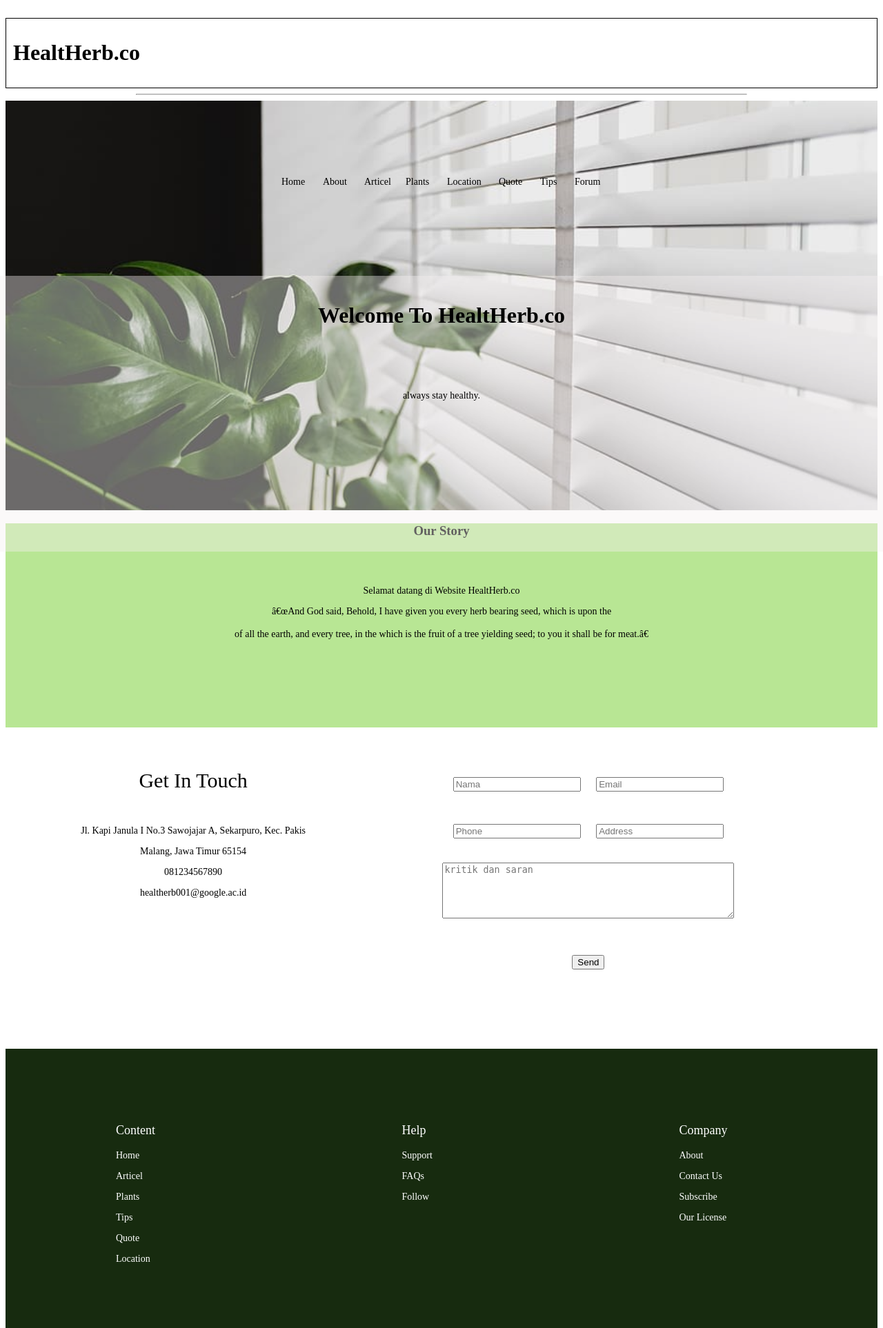
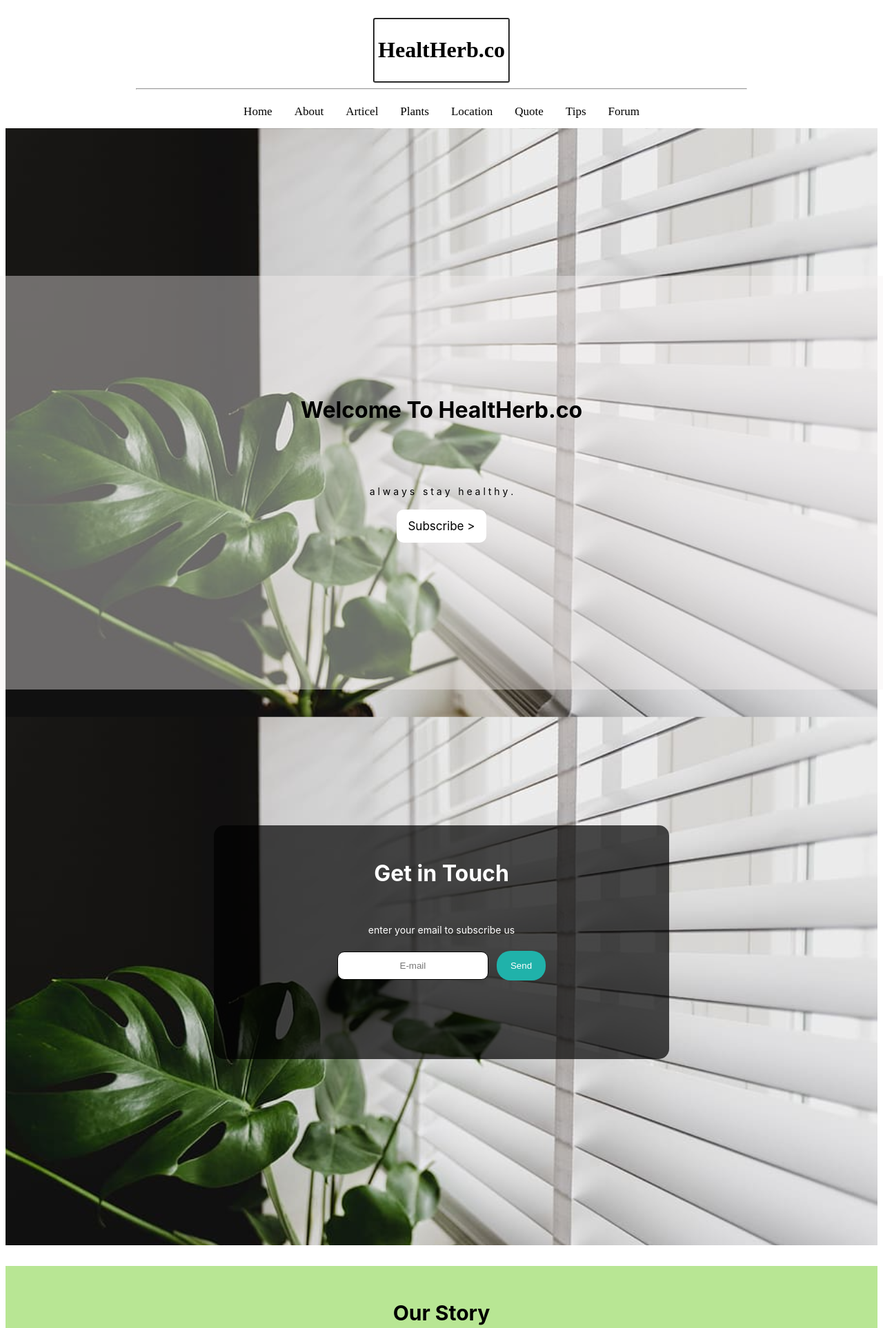
Before and after one commit to adeniaa30/adeniaa30.github.io, a PHP site: page / in a window 1280 px wide. Shown: the top 1926 px of the page at 69% size. Run offline with PHP 8.4, Linux system fonts and the light colour scheme.

Commit message:
update hari jumat

```diff
--- a/projek_pweb/index.html
+++ b/projek_pweb/index.html
@@ -3,29 +3,26 @@
     <head>
         <link rel="stylesheet" href="style.css">
         <title>
-<<<<<<< HEAD
             Yuk Belajar Herbal!
-=======
-            Heloo! ayo belajar tanaman obat!
->>>>>>> 6f442d00e8a08fea1ff38610e49b3f64839aee17
         </title>
         <br>
     </head>
 
     <body>
         <div id="kotakjudul">
-            <h1 class="judul0">HealtHerb.co</h1>
+            <h1 class="judul">HealtHerb.co</h1>
         </div>
         <hr>
-        <div class='navbar'>
-            <a href="#"; id="home">Home</a>
-            <a href="#"; id="about">About</a>
-            <a href="#"; id="articel">Articel</a>
-            <a href="#"; id="plants">Plants</a>
-            <a href="#"; id="location">Location</a>
-            <a href="#"; id="quote">Quote</a>
-            <a href="#"; id="tips">Tips</a>
-            <a href="#"; id="forum">Forum</a>
+        <div id="navbar">
+            <a href="#">Home</a>
+            <a href="#">About</a>
+            <a href="#">Articel</a>
+            <a href="#">Plants</a>
+            <a href="#">Location</a>
+            <a href="#">Quote</a>
+            <a href="#">Tips</a>
+            <a href="#">Forum</a>
+
         </div>
 
         <div class="bagianhome">
@@ -34,21 +31,38 @@
             <br> <br><br><br><br><br><br><br><br><br><br>
             <br> <br><br><br><br><br><br><br><br><br><br>
             <br> <br><br><br><br><br><br><br><br><br><br>
-        </div>
-        <div id="kotak">
-            <br>
-            <h1 class="judul1">Welcome To HealtHerb.co</h1>
-            <br> <br><br>
-            <p class="judul1">always stay healthy.</p>
+            <div id="kotak">
+                <br><br><br>
+                <h1 id="judul1">Welcome To HealtHerb.co</h1>
+                <br> <br><br>
+                <p>a l w a y s &nbsp; s t a y &nbsp; h e a l t h y .</p> <br>
+                <div class="sub">
+                    <a href="#" id="subscribe">Subscribe ></a>
+                </div>
+            </div>
+            <br> <br><br><br><br><br><br><br><br><br><br>
+            <br> <br><br><br><br><br><br><br><br><br><br>
+                <div id="kotak2">
+                    <h1 class="judul2">
+                        Get in Touch
+                    </h1> <br>
+                    <p id="judul3">enter your email to subscribe us</p>
+                    <div class="sub">
+                        <input type="text" placeholder="E-mail"> &nbsp; <input type="submit" value="Send">
+                    </div>
+                </div>
+                <br> <br><br><br><br><br><br><br><br><br><br>
+            <br> <br><br><br>
         </div>
         <div id="ijo">
-            <h3 class="judul">Our Story</h3>
-            <br> <br>
+            <h3 class="story">Our Story</h3>
             <p>Selamat datang di Website HealtHerb.co</p>
             <p>“And God said, Behold, I have given you every herb bearing seed, which is upon the <p>
             <p>of all the earth, and every tree, in the which is the fruit of a tree yielding seed; to you it shall be for meat.”</p>
             <br> <br><br><br><br><br>
         </div>
+
+
 
         <div class="gridBesar">
             <div class="grid">
@@ -61,7 +75,7 @@
             <div class="grid">
                 <form>
                     <input type="text" placeholder="Nama"> &nbsp;
-                    <input type="text" placeholder="Email"> <br> <br>
+                    <input type="text" placeholder="Email"> <br>
                     <input type="text" placeholder="Phone"> &nbsp;
                     <input type="text" placeholder="Address"> <br> <br>
                     <textarea cols="50" rows="5" placeholder="kritik dan saran"></textarea> <br> <br>
--- a/projek_pweb/style.css
+++ b/projek_pweb/style.css
@@ -6,158 +6,68 @@ html{
     text-align: center;
     font-family: 'Times New Roman', Times, serif;
 }
-.judul1 {
+#judul1 {
+    text-align: center;
+    font-family: -apple-system, BlinkMacSystemFont, 'Segoe UI', Roboto, Oxygen, Ubuntu, Cantarell, 'Open Sans', 'Helvetica Neue', sans-serif;
+    padding-top: 100px;
+}
+.judul2{
+    text-align: center;
+    font-family: -apple-system, BlinkMacSystemFont, 'Segoe UI', Roboto, Oxygen, Ubuntu, Cantarell, 'Open Sans', 'Helvetica Neue', sans-serif;
+    color: white;
+    padding-top: 50px;
+}
+#judul3{
+    text-align: center;
+    font-family: -apple-system, BlinkMacSystemFont, 'Segoe UI', Roboto, Oxygen, Ubuntu, Cantarell, 'Open Sans', 'Helvetica Neue', sans-serif;
+    color: white;
+}
+.story{
     text-align: center;
     font-family: 'Times New Roman', Times, serif;
+    padding: 50px;
+    font-size: 30px;
+    font-family: -apple-system, BlinkMacSystemFont, 'Segoe UI', Roboto, Oxygen, Ubuntu, Cantarell, 'Open Sans', 'Helvetica Neue', sans-serif;
 }
-
 hr{
+    width: fit-content;
+    text-align: center;
+    color:solid black;
     width: 70%;
-    text-align: center;
-    size :3;
-    color:grey
 }
 #kotakjudul{
     border-style: groove;
     border-color: black;
-    border-width: thin;
-    padding: 10px;
+    border-width: 2px;
+    border-radius: 3px;
+    padding: 5px;
     text-align: justify;
-
+    width: fit-content;
+    margin: auto;
+}
+#navbar{
+    margin: auto;
+    overflow: hidden;
+    position: -webkit-sticky;
+    position: sticky;
+    top: 0;
+    width: fit-content;
+    background: fixed;
+    background-color: white;
+}
+#navbar a {
+    float: left;
+    display: block;
+    color:black;
+    text-align: center;
+    padding: 14px 16px;
+    text-decoration: none;
+    font-size: 17px;
+}
+#navbar a:hover{
+    background-color: darkseagreen;
 }
 
-.navbar {
-    padding: 10px;
-    position: absolute;
-}
-#home {
-    position: absolute;
-    width: 54px;
-    height: 16px;
-    left: 400px;
-    top: 110px;
-    font-family: Microsoft Sans Serif;
-    font-style: normal;
-    font-weight: normal;
-    font-size: 14px;
-    line-height: 16px;
-    display: flex;
-    align-items: center;
-    color: #000000;
-    text-decoration: none;
-}
-#about {
-    position: absolute;
-    width: 54px;
-    height: 16px;
-    left: 460px;
-    top: 110px;
-    font-family: Microsoft Sans Serif;
-    font-style: normal;
-    font-weight: normal;
-    font-size: 14px;
-    line-height: 16px;
-    display: flex;
-    align-items: center;
-    color: #000000;
-    text-decoration: none;
-}
-#articel {
-    position: absolute;
-    width: 54px;
-    height: 16px;
-    left: 520px;
-    top: 110px;
-    font-family: Microsoft Sans Serif;
-    font-style: normal;
-    font-weight: normal;
-    font-size: 14px;
-    line-height: 16px;
-    display: flex;
-    align-items: center;
-    color: #000000;
-    text-decoration: none;
-}
-#plants {
-    position: absolute;
-    width: 54px;
-    height: 16px;
-    left: 580px;
-    top: 110px;
-    font-family: Microsoft Sans Serif;
-    font-style: normal;
-    font-weight: normal;
-    font-size: 14px;
-    line-height: 16px;
-    display: flex;
-    align-items: center;
-    color: #000000;
-    text-decoration: none;
-}
-#location{
-    position: absolute;
-    width: 54px;
-    height: 16px;
-    left: 640px;
-    top: 110px;
-    font-family: Microsoft Sans Serif;
-    font-style: normal;
-    font-weight: normal;
-    font-size: 14px;
-    line-height: 16px;
-    display: flex;
-    align-items: center;
-    color: #000000;
-    text-decoration: none;
-}
-#quote {
-    position: absolute;
-    width: 54px;
-    height: 16px;
-    left: 715px;
-    top: 110px;
-    font-family: Microsoft Sans Serif;
-    font-style: normal;
-    font-weight: normal;
-    font-size: 14px;
-    line-height: 16px;
-    display: flex;
-    align-items: center;
-    color: #000000;
-    text-decoration: none;
-}
-#tips {
-    position: absolute;
-    width: 54px;
-    height: 16px;
-    left: 775px;
-    top: 110px;
-    font-family: Microsoft Sans Serif;
-    font-style: normal;
-    font-weight: normal;
-    font-size: 14px;
-    line-height: 16px;
-    display: flex;
-    align-items: center;
-    color: #000000;
-    text-decoration: none;
-}
-#forum {
-    position: absolute;
-    width: 54px;
-    height: 16px;
-    left: 825px;
-    top: 110px;
-    font-family: Microsoft Sans Serif;
-    font-style: normal;
-    font-weight: normal;
-    font-size: 14px;
-    line-height: 16px;
-    display: flex;
-    align-items: center;
-    color: #000000;
-    text-decoration: none;
-}
 .bagianhome {
     width: 100%;
     background-size: cover;
@@ -166,7 +76,27 @@ hr{
     background-position: 100%;
     background-position: center;
     background-attachment: fixed;
-
+}
+.sub{
+    width: fit-content;
+    margin: auto;
+}
+#subscribe{
+    border-style: none;
+    background-color: white;
+    border-radius: 10px;
+    text-align: center;
+    width: fit-content;
+    margin: auto;
+    padding: 14px 16px;
+    text-decoration: none;
+    font-size: 17px;
+    color: black;
+    font-family: -apple-system, BlinkMacSystemFont, 'Segoe UI', Roboto, Oxygen, Ubuntu, Cantarell, 'Open Sans', 'Helvetica Neue', sans-serif;
+}
+#subscribe:hover{
+    background-color: darkolivegreen;
+    color: white;
 }
 .quote {
     text-align: center;
@@ -175,20 +105,31 @@ hr{
 #kotak {
     position: absolute;
     width: 100%;
-    height: 50%;
+    height: 600px;
     left: 0px;
     top: 400px;
     background: rgba(244, 240, 240, 0.4);
 }
+#kotak2{
+    position: -ms-page;
+    width: 660px;
+    height: 339px;
+    left: 310px;
+    top: 300px;
+    background: rgba(0, 0, 0, 0.7);
+    border-radius: 15px;
+    margin: auto;
+}
 p {
     text-align: center;
-    font-family: Microsoft Sans Serif;
+    font-family: -apple-system, BlinkMacSystemFont, 'Segoe UI', Roboto, Oxygen, Ubuntu, Cantarell, 'Open Sans', 'Helvetica Neue', sans-serif;
     font-style: normal;
     font-weight: normal;
     font-size: 14px;
     color: black;
 }
 #ijo {
+    position: -ms-page;
     background-color: #B8E694;
     width: 100%;
     height: 100%;
@@ -235,3 +176,32 @@ p {
     font-size: 30px;
     text-align: center;
 }
+input[type=text], select {
+    padding: 12px 20px;
+    margin: 8px 0;
+    display: inline-block;
+    border: 1px solid black;
+    border-radius: 10px;
+    box-sizing: border-box;
+    text-align: center;
+}
+textarea{
+    display: inline-block;
+    border: 1px solid black;
+    border-radius: 10px;
+    box-sizing: border-box;
+    text-align: center;
+    font-family: -apple-system, BlinkMacSystemFont, 'Segoe UI', Roboto, Oxygen, Ubuntu, Cantarell, 'Open Sans', 'Helvetica Neue', sans-serif;
+}
+input[type=submit] {
+    background-color: lightseagreen;
+    color: white;
+    padding: 14px 20px;
+    margin: 8px 0;
+    border: none;
+    border-radius: 20px;
+    cursor: pointer;
+}
+input[type=submit]:hover {
+    background-color: olivedrab;
+}
```
